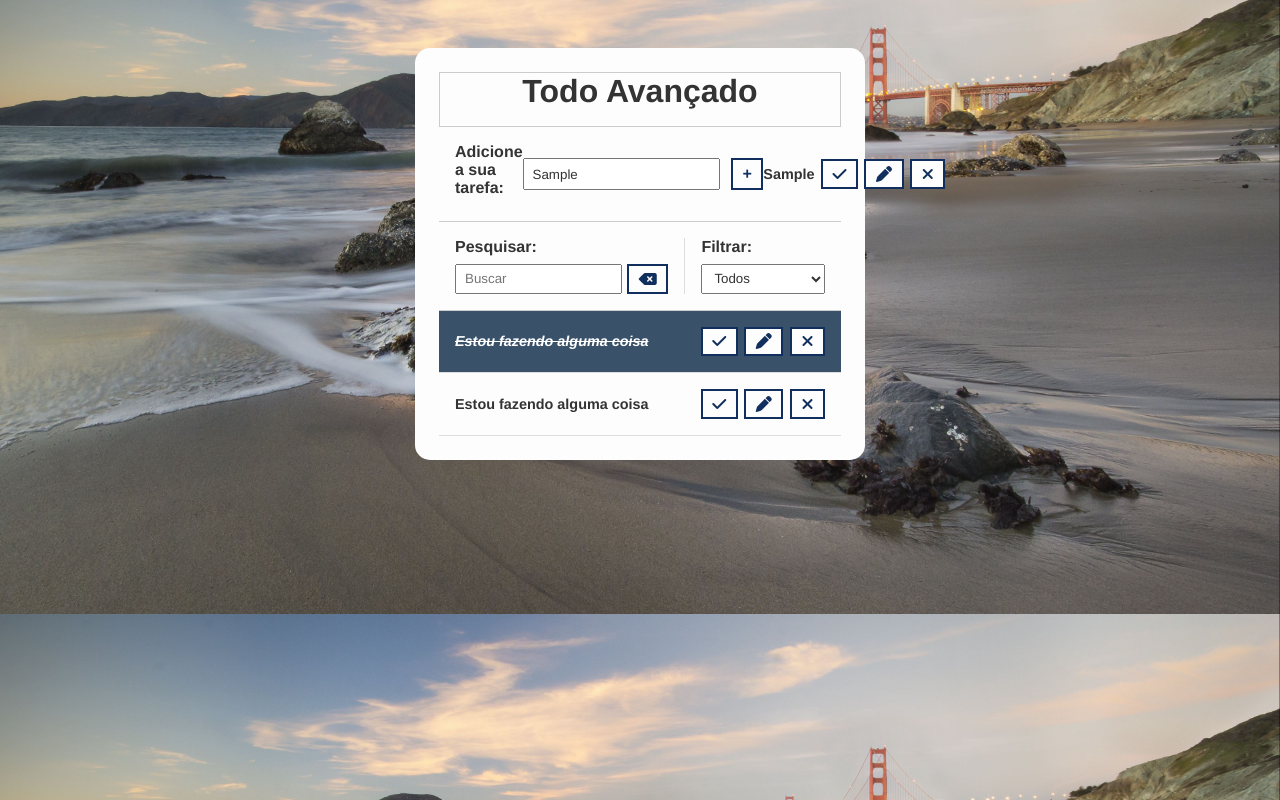
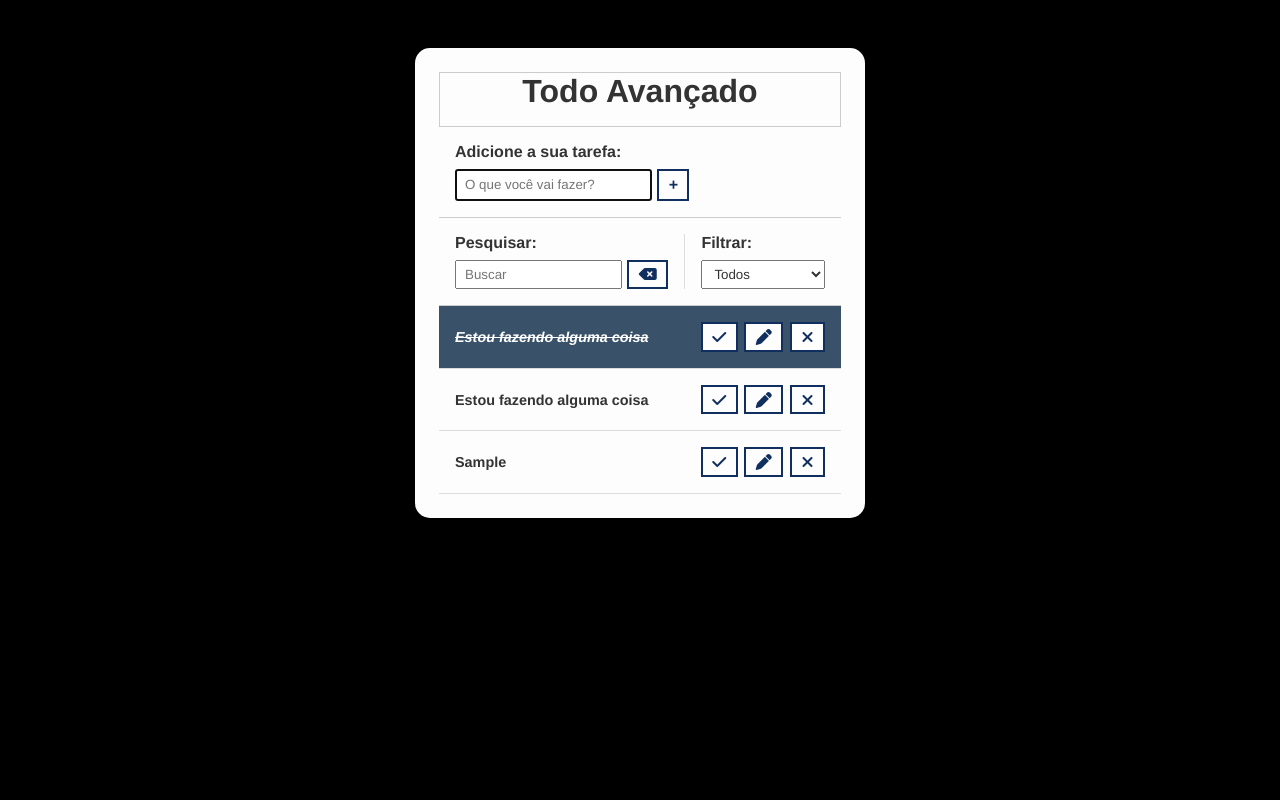
Before and after one commit to Viniciusrcarlos/feriasDeVerao, a plain HTML site: page 10_1302/index.html in a window 1280 px wide. Both pictures are taken after typing "Sample" into the empty fields and a click on the button 673 px from the left and 184 px from the top of the page. Drawn offline with Linux system fonts and the light colour scheme.

Commit message:
htmltodo

```diff
--- a/10_1302/script.js
+++ b/10_1302/script.js
@@ -2,36 +2,45 @@
 const todoForm = document.querySelector("#todo-form");
 const todoInput = document.querySelector("#todo-input");
 const todoList = document.querySelector("#todo-list");
-const editForn = document.querySelector("#edit-form");
+const editForm = document.querySelector("#edit-form");
 const editInput = document.querySelector("#edit-input");
 const cancelEditBtn = document.querySelector("#cancel-edit-btn");
 
 // Funções
 const saveTodo = (text) => {
-    consttodo = document.createElement("div")
-    todoForm.classList.add("todo")
+    const todo = document.createElement("div");
+    todo.classList.add("todo");
 
-    const todoTitle = document.createElement("h3")
-    todoTitle.innerText = text
-    todoForm.appendChild(todoTitle)
+    const todoTitle = document.createElement("h3");
+    todoTitle.innerText = text;
+    todo.appendChild(todoTitle);
 
-    const doneBtn = document.createElement("button")
-    doneBtn.classList.add("finish-todo")
-    doneBtn.innerHTML = '<i class="fa-solid fa-check"></i>'
-    todoForm.appendChild(doneBtn)
+    const doneBtn = document.createElement("button");
+    doneBtn.classList.add("finish-todo");
+    doneBtn.innerHTML = '<i class="fa-solid fa-check"></i>';
+    todo.appendChild(doneBtn);
 
-    const editBtn = document.createElement("button")
-    editBtn.classList.add("edit-todo")
-    editBtn.innerHTML = '<i class="fa-solid fa-pen"></i>'
-    todoForm.appendChild(editBtn)
+    const editBtn = document.createElement("button");
+    editBtn.classList.add("edit-todo");
+    editBtn.innerHTML = '<i class="fa-solid fa-pen"></i>';
+    todo.appendChild(editBtn);
 
-    const deleteBtn = document.createElement("button")
-    deleteBtn.classList.add("remove-todo")
-    deleteBtn.innerHTML = '<i class="fa-solid fa-xmark"></i>'
-    todoForm.appendChild(deleteBtn)
+    const deleteBtn = document.createElement("button");
+    deleteBtn.classList.add("remove-todo");
+    deleteBtn.innerHTML = '<i class="fa-solid fa-xmark"></i>';
+    todo.appendChild(deleteBtn);
 
     todoList.appendChild(todo)
+
+    todoInput.value = "";
+    todoInput.focus();
 };
+
+const toggleForms = () => {
+    editForm.classList.toggle("hide")
+    todoForm.classList.toggle("hide")
+    todoList.classList.toggle("hide")
+}
 
 // Eventos
 todoForm.addEventListener("submit", (e) => {
@@ -43,3 +52,22 @@ todoForm.addEventListener("submit", (e) => {
         saveTodo(inputValue)
     }
 });
+
+document.addEventListener("click", (e) => {
+    const targetEl = e.target;
+    const parentEl = targetEl.closest("div");
+
+    if(targetEl.classList.contains("finish-todo")){
+        parentEl.classList.toggle("done")
+    }
+
+    if(targetEl.classList.contains("remove-todo")){
+        parentEl.remove();
+    }
+
+    if(targetEl.classList.contains("edit-todo")){
+        toggleForms()
+    }
+});
+
+cancelEditBtn.addEventListener("click", )
--- a/10_1302/style.css
+++ b/10_1302/style.css
@@ -6,7 +6,7 @@
     color: #333;
     box-sizing: border-box;
 }body{
-    background-image: url(/10_1302/ponte.jpeg);
+    background-color: black;
     background-position: center;
     background-size: cover;
 }button{
```
